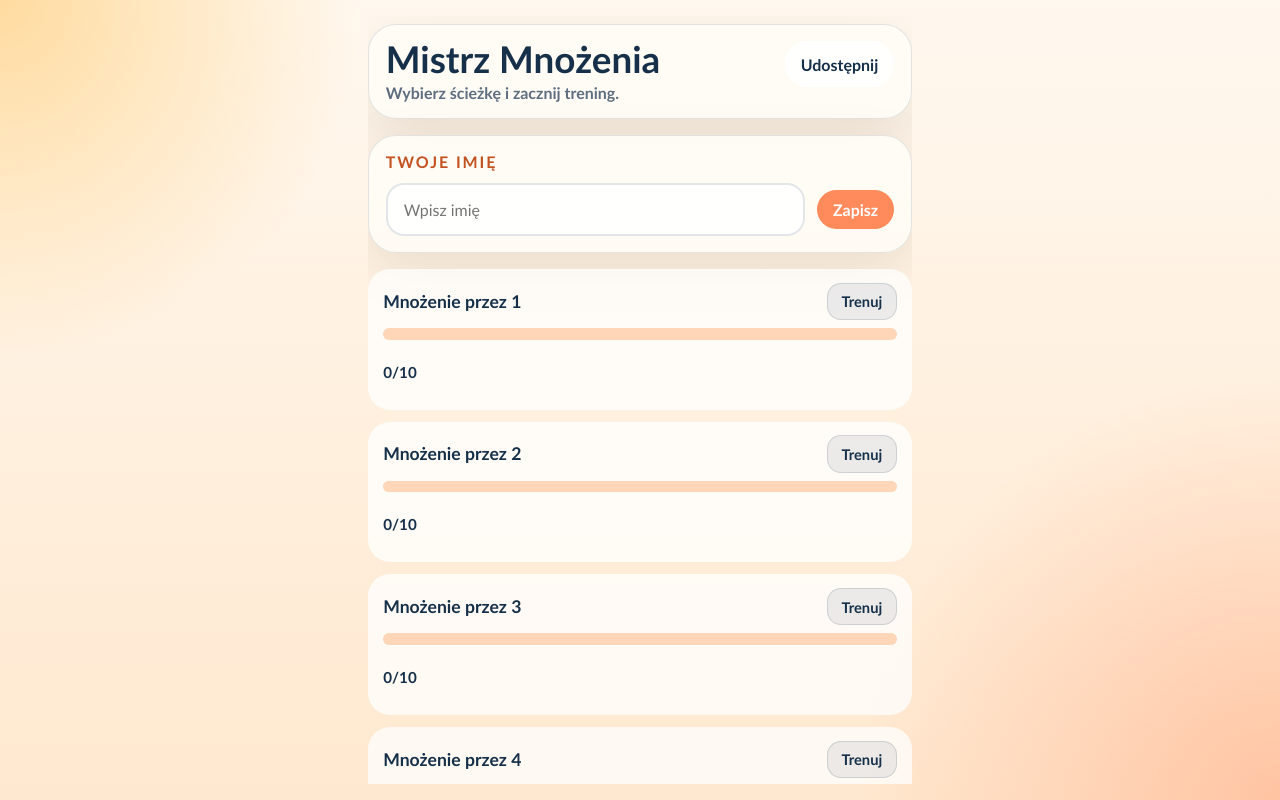
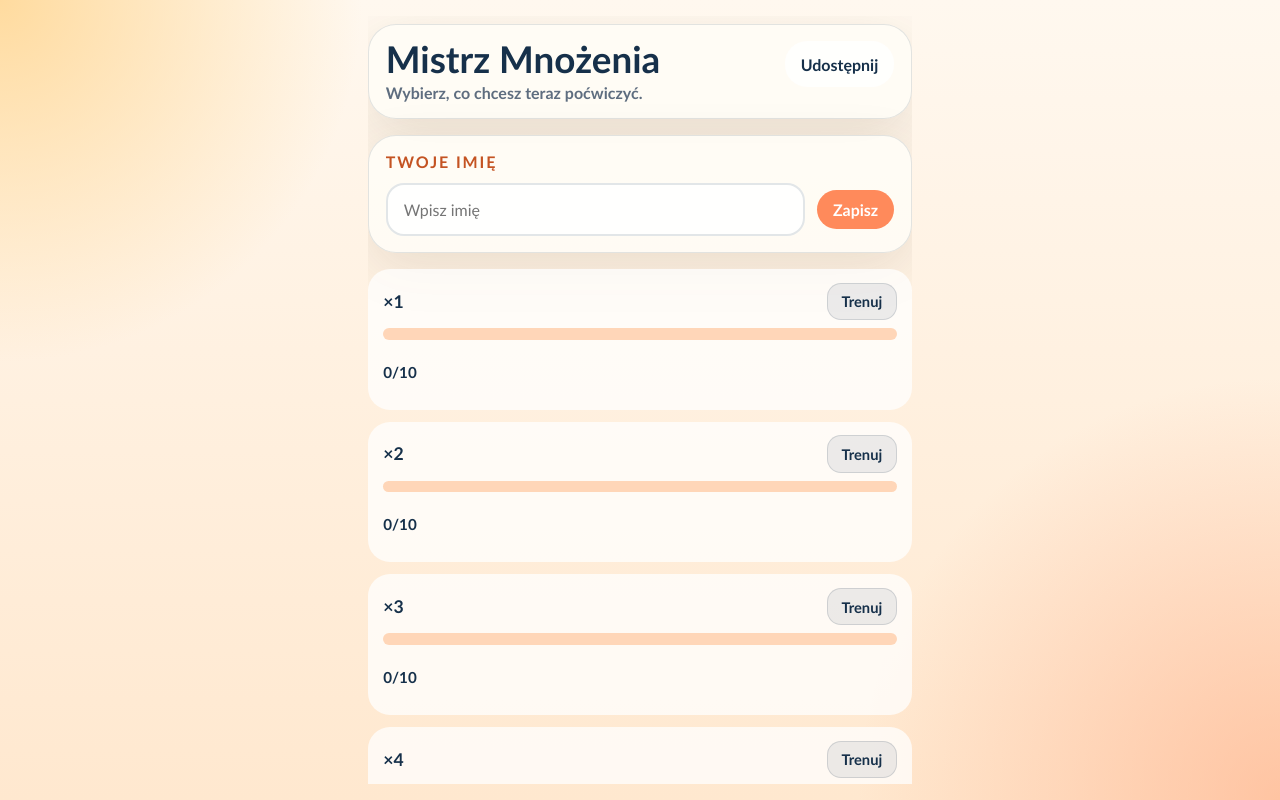
Before and after one commit to tmdoit/multiply-champion, a React (Vite) app: page / in a window 1280 px wide. Built offline with nearby package versions, Linux system fonts and the light colour scheme.

Commit message:
Shorten multiplication labels

```diff
--- a/src/App.tsx
+++ b/src/App.tsx
@@ -281,7 +281,7 @@ export default function App() {
           <div className="titleRow">
             <div>
               <h1 className="homeTitle">Mistrz Mnożenia</h1>
-              <p className="homeSubtitle">Wybierz ścieżkę i zacznij trening.</p>
+              <p className="homeSubtitle">Wybierz, co chcesz teraz poćwiczyć.</p>
             </div>
             <button className="ghostButton small shareButton" onClick={() => void handleShare()}>
               Udostępnij
@@ -329,7 +329,7 @@ export default function App() {
             <article key={path.multiplier} className={`pathRow pathTone-${path.tone}`}>
               <div className="pathContent">
                 <div className="pathHeaderSimple">
-                  <p className="name">Mnożenie przez {path.multiplier}</p>
+                  <p className="name">×{path.multiplier}</p>
                   <button className="trainButton" onClick={() => startRun(path.multiplier)}>
                     Trenuj
                   </button>
@@ -360,7 +360,7 @@ export default function App() {
         <div className="hudCard compactHudCard">
           <div className="hudSummaryRow">
             <div className="hudMetric">
-              <span className="hudLabel">Mnożenie</span>
+              <span className="hudLabel">Tabliczka</span>
               <strong>×{game.pathMultiplier}</strong>
             </div>
             <div className="hudMetric">
@@ -428,7 +428,7 @@ export default function App() {
             <span>⭐</span>
           </div>
           <p className="eyebrow">Podsumowanie</p>
-          <h2>{lastResult.completedPath ? `Brawo! Mnożenie przez ${lastResult.pathMultiplier} ukończone!` : "Dobra robota!"}</h2>
+          <h2>{lastResult.completedPath ? `Brawo! ×${lastResult.pathMultiplier} ukończone!` : "Dobra robota!"}</h2>
           <p className="subtitle">
             Czas tej rundy: <strong>{formatMs(lastResult.totalTimeMs)}</strong>
           </p>
```
